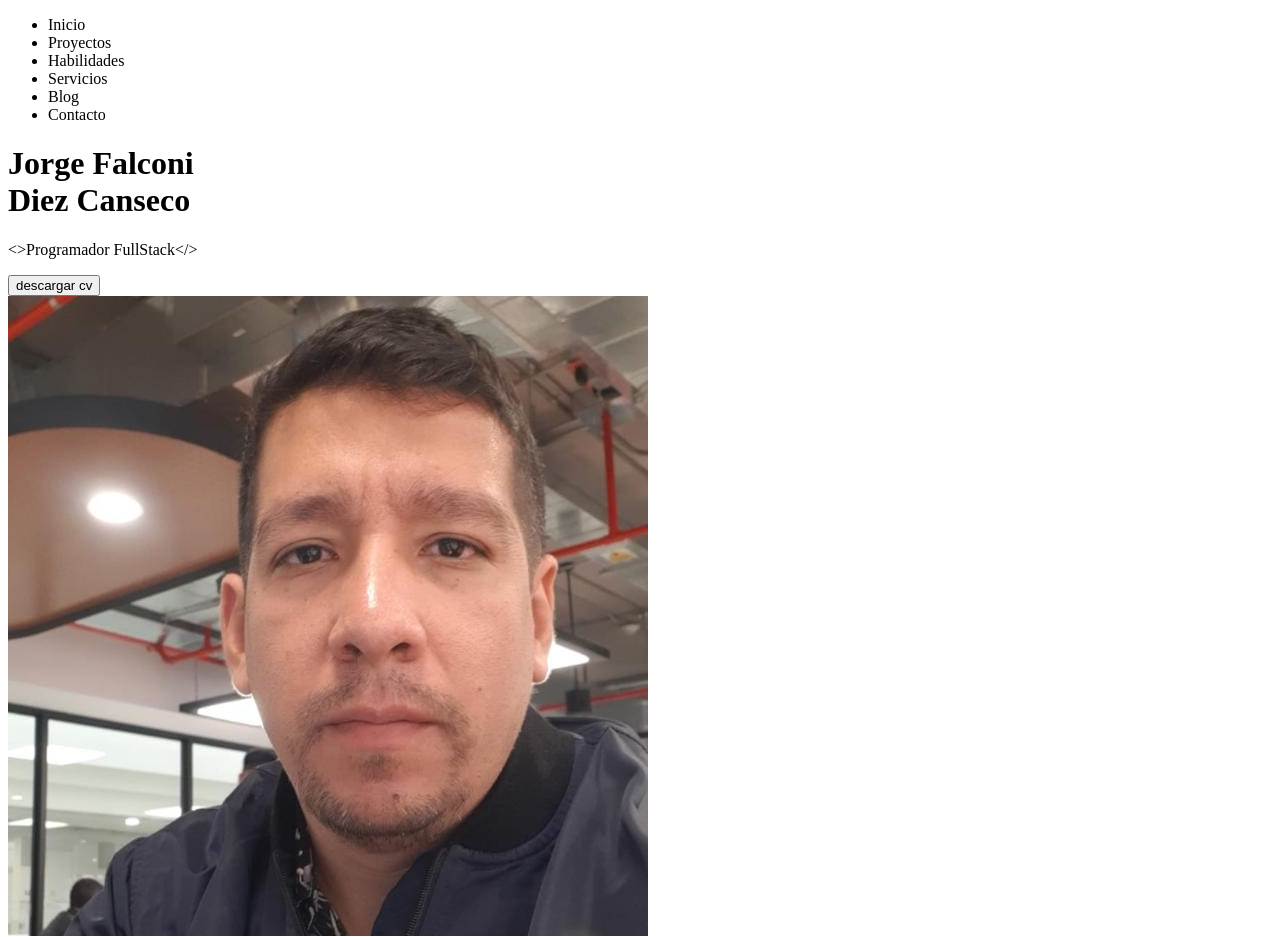
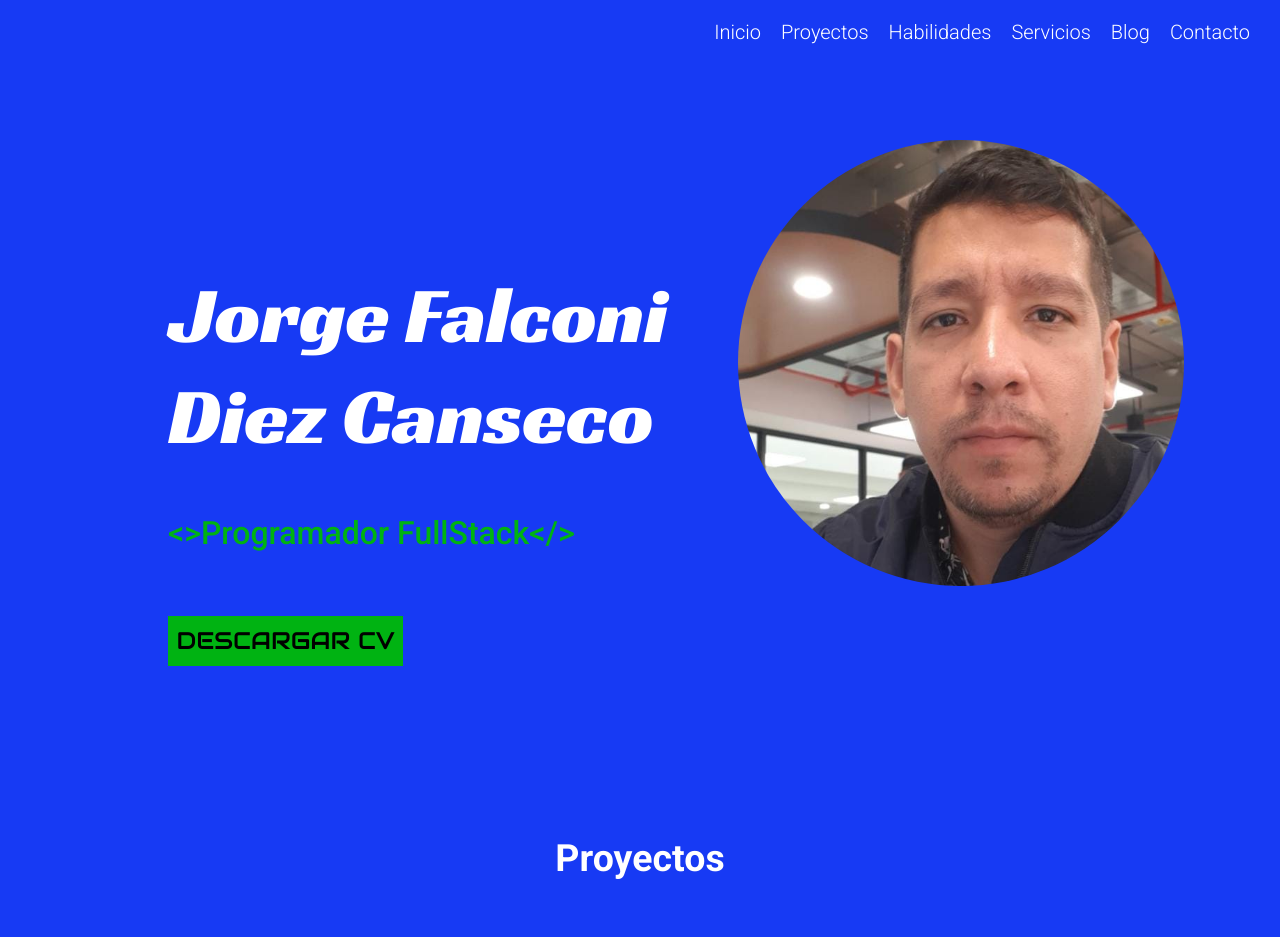
Before and after one commit to jfalconidc/Portafolio-JFDC, a plain HTML site: page index.html in a window 1280 px wide. Shown: the top 937 px of the page. Drawn offline with Linux system fonts and the light colour scheme.

Commit message:
Agregando estilos a la cabecera

```diff
--- a/index.html
+++ b/index.html
@@ -3,6 +3,10 @@
   <head>
     <meta charset="UTF-8" />
     <meta name="viewport" content="width=device-width, initial-scale=1.0" />
+    <link rel="stylesheet" href="/styles/index.css">
+    <link rel="preconnect" href="https://fonts.googleapis.com">
+    <link rel="preconnect" href="https://fonts.gstatic.com" crossorigin>
+    <link href="https://fonts.googleapis.com/css2?family=Audiowide&family=Racing+Sans+One&family=Roboto:ital,wght@0,100;0,300;0,400;0,500;0,700;0,900;1,100;1,300;1,400;1,500;1,700;1,900&display=swap" rel="stylesheet">
     <title>Jorge Falconi Diez Canseco</title>
   </head>
   <body>
@@ -17,12 +21,12 @@
       </ul>
     </nav>
     <header>
-      <div>
+      <div class="name">
         <h1>Jorge Falconi<br />Diez Canseco</h1>
         <p>&lt;&gt;Programador FullStack&lt;/&gt;</p>
         <button>descargar cv</button>
       </div>
-      <div>
+      <div class="photo">
         <img src="/img/Jorge_Falconi.jpeg" alt="Jorge Falconi Diez Canseco" />
       </div>
     </header>
--- /dev/null
+++ b/styles/index.css
@@ -0,0 +1,77 @@
+body {
+  margin: 0;
+  padding: 0;
+  background-color: #173af4;
+}
+
+nav ul {
+  display: flex;
+  list-style: none;
+  gap: 20px;
+  justify-content: flex-end;
+  margin-right: 30px;
+  font-family: "Roboto", sans-serif;
+  font-weight: 300;
+  font-style: normal;
+  font-size: 20px;
+  color: #ffffff;
+}
+
+.name h1 {
+  width: 545px;
+  height: 196px;
+  font-family: "Racing Sans One", sans-serif;
+  font-weight: 400;
+  font-style: normal;
+  font-size: 80px;
+  color: #ffffff;
+  margin-top: 200px;
+  margin-left: 168px;
+}
+
+header {
+    display: flex;
+    align-items: center;
+}
+
+.name p {
+  width: 446px;
+  height: 70px;
+  font-family: "Roboto", sans-serif;
+  font-weight: 450;
+  font-style: normal;
+  color: #00b312;
+  margin-left: 168px;
+  font-size: 32px;
+}
+
+.name button {
+  width: 235px;
+  height: 50px;
+  font-family: "Audiowide", sans-serif;
+  font-weight: 400;
+  font-style: normal;
+  font-size: 24px;
+  text-transform: uppercase;
+  color: #000000;
+  background-color: #00b312;
+  margin-left: 168px;
+  border: none;
+}
+
+.photo img {
+  width: 446px;
+  height: 446px;
+  border-radius: 400px;
+  margin-left: 25px;
+}
+
+section {
+    font-family: "Roboto", sans-serif;
+    font-weight: 100;
+    font-style: normal;
+    font-size: 25px;
+    color: #FFFFFF;
+    text-align: center;
+    margin-top: 170px;
+}
```
